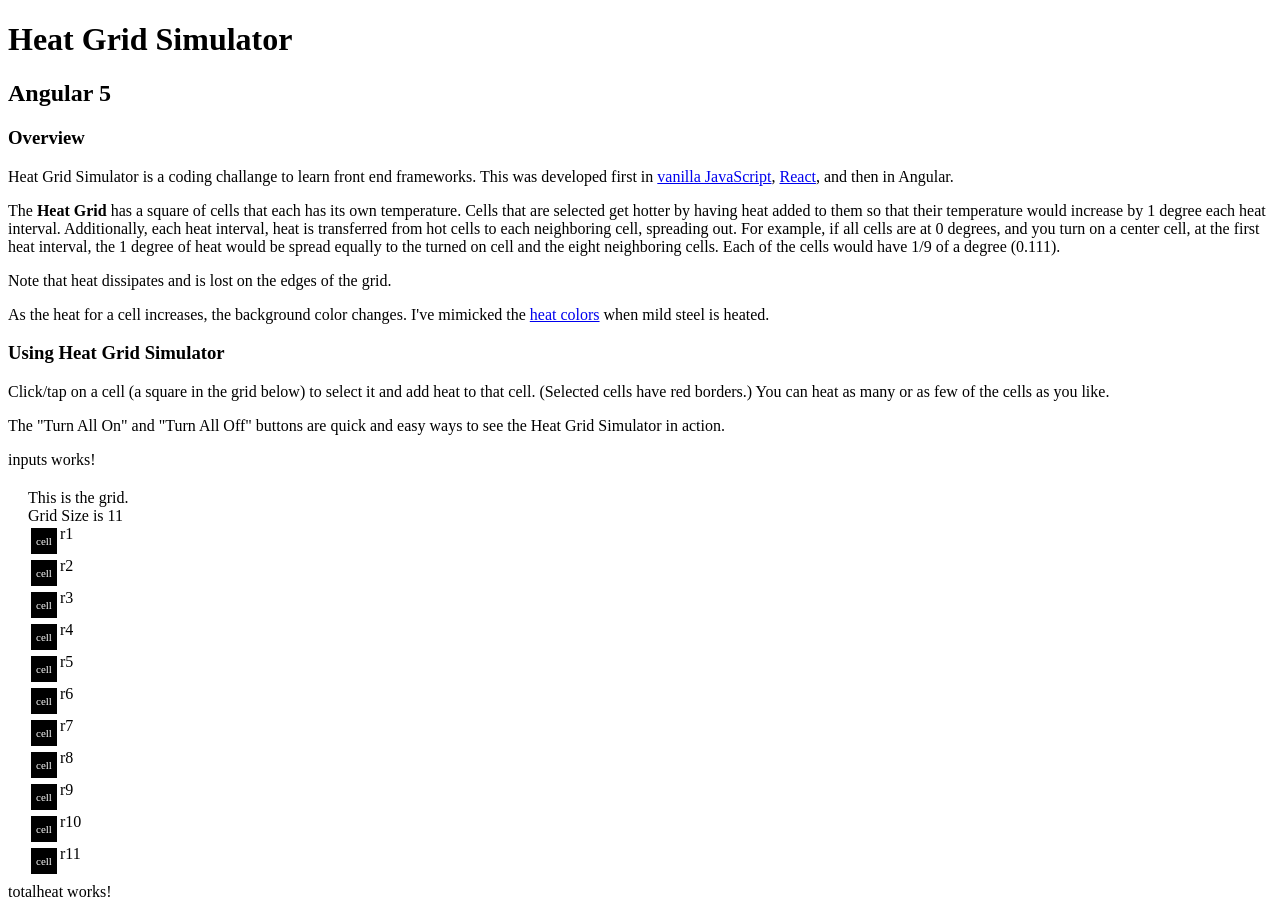
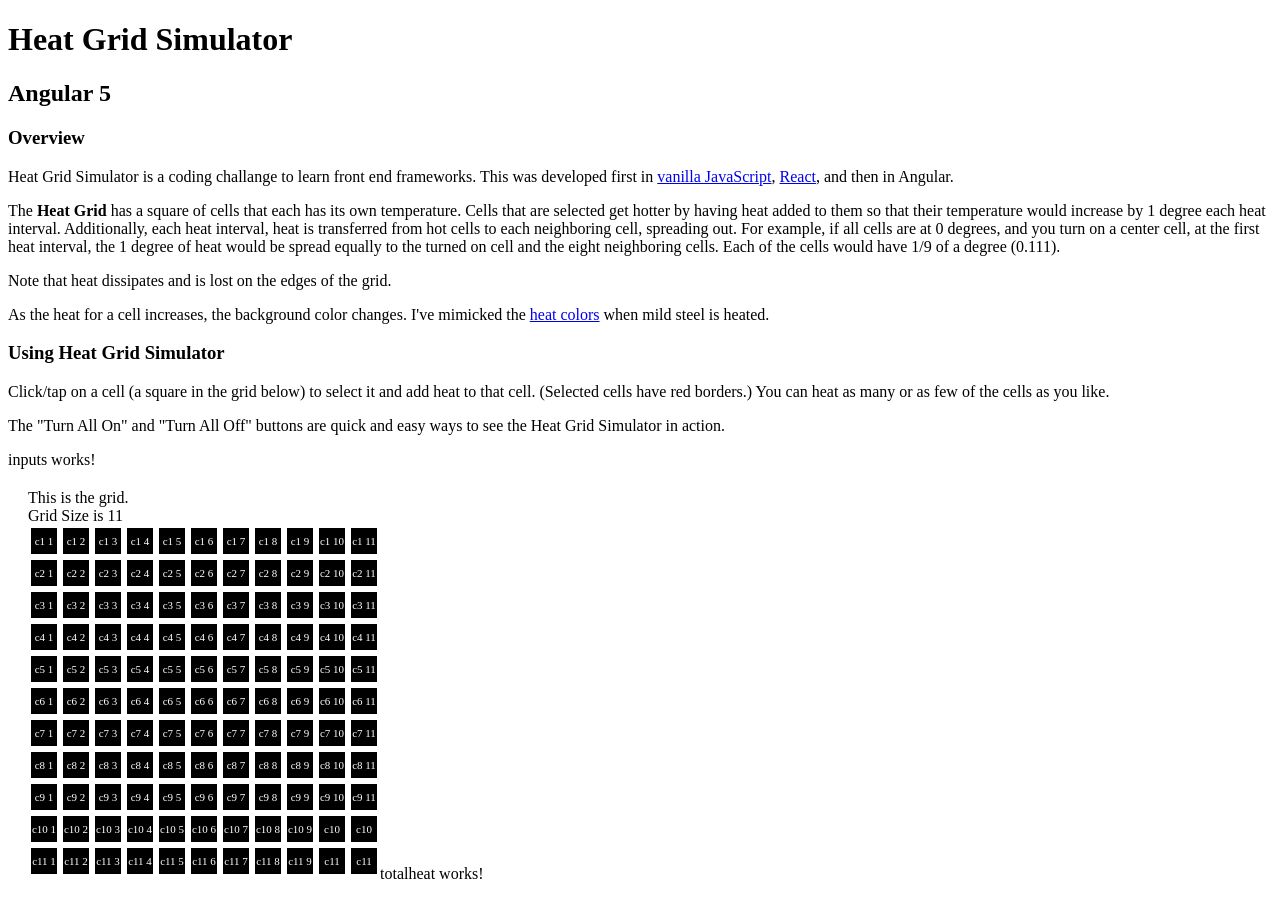
Before and after one commit to TomSnively/heat-grid-angular, an Angular app: page / in a window 1280 px wide. Built offline with nearby package versions, Linux system fonts and the light colour scheme.

Commit message:
And now we are ngfor looping over gridSize columns; each row has gridSize cells, and each cell knows what row and column it is in.

```diff
--- a/src/app/components/cell/cell.component.html
+++ b/src/app/components/cell/cell.component.html
@@ -1 +1 @@
-<div class="cell">cell</div>
+<div class="cell">c{{rowNumber}} {{columnNumber}}</div>
--- a/src/app/components/cell/cell.component.ts
+++ b/src/app/components/cell/cell.component.ts
@@ -1,4 +1,4 @@
-import { Component, OnInit } from '@angular/core';
+import { Component, Input, OnInit } from '@angular/core';
 
 @Component({
   selector: 'app-cell',
@@ -7,6 +7,10 @@ import { Component, OnInit } from '@angular/core';
 })
 export class CellComponent implements OnInit {
 
+  @Input() gridSize: number;
+  @Input() rowNumber: number;
+  @Input() columnNumber: number;
+
   constructor() { }
 
   ngOnInit() {
--- a/src/app/components/grid/grid.component.html
+++ b/src/app/components/grid/grid.component.html
@@ -2,6 +2,6 @@
   This is the grid. <br />
   Grid Size is {{gridSize}} <br />
 
-  <app-row  *ngFor='let row of rows; let i = index'  [rowNumber]="row"></app-row>
+  <app-row  *ngFor='let row of rows; let i = index' [gridSize]="gridSize" [rowNumber]="row"></app-row>
 
 </div>
--- a/src/app/components/grid/grid.component.ts
+++ b/src/app/components/grid/grid.component.ts
@@ -8,6 +8,7 @@ import { Component, Input, OnInit } from '@angular/core';
 export class GridComponent implements OnInit {
 
   @Input() gridSize: number;
+
   rows: number[];
 
   constructor() {
--- a/src/app/components/row/row.component.html
+++ b/src/app/components/row/row.component.html
@@ -1 +1,7 @@
-<div class="row">r{{rowNumber}}<app-cell></app-cell></div>
+<div class="row">
+  <app-cell  *ngFor='let column of columns; let i = index'
+    [gridSize]="gridSize"
+    [rowNumber]="rowNumber"
+    [columnNumber]="column"
+  ></app-cell>
+</div>
--- a/src/app/components/row/row.component.ts
+++ b/src/app/components/row/row.component.ts
@@ -8,10 +8,15 @@ import { Component, Input, OnInit } from '@angular/core';
 export class RowComponent implements OnInit {
 
   @Input() rowNumber: number;
+  @Input() gridSize: number;
+  columns: number[];
 
   constructor() { }
 
   ngOnInit() {
+    console.log('gridSize', this.gridSize);
+    this.columns = Array(this.gridSize).fill(0).map((x,i)=>i+1);
+
   }
 
 }
```
